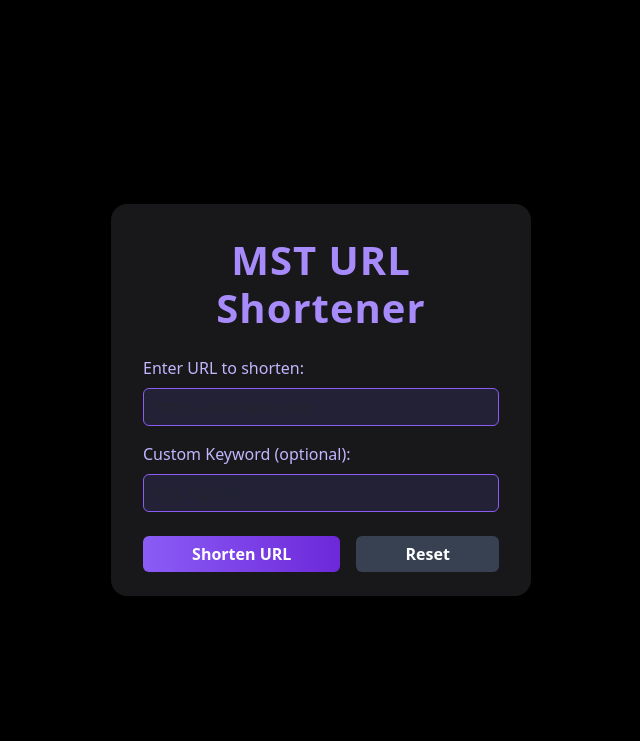
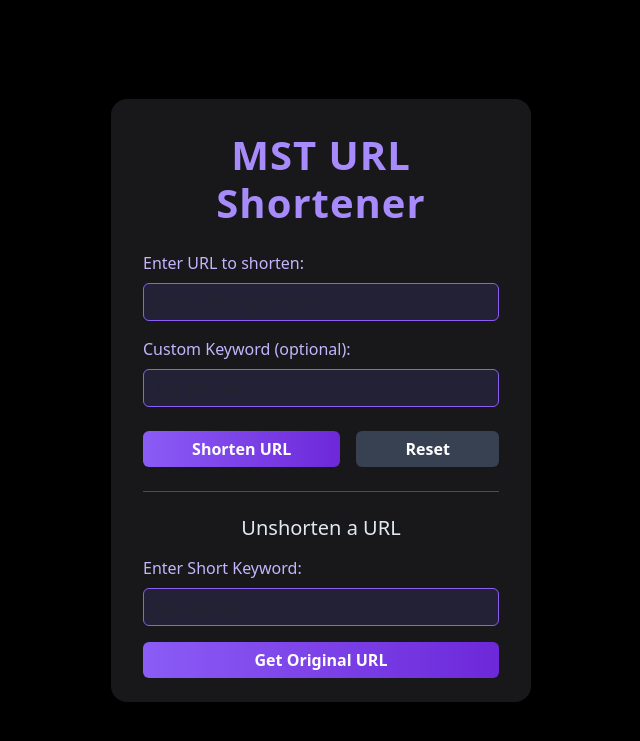
Before and after one commit to dhimanparas20/URL-Shortner-Lite, a Flask app: page / in a window 1280 px wide. Shown: the top 741 px of the page, without its empty margins (319-959 px from the left). Run offline with Flask 3, Linux system fonts and the light colour scheme.

Commit message:
more ui features
Signed-off-by: dhimanparas20 <dhimanparas20@gmail.com>

```diff
--- a/app.py
+++ b/app.py
@@ -1,4 +1,4 @@
-from flask import Flask, request, redirect, render_template
+from flask import Flask, request, redirect, render_template, jsonify, send_file
 from flask_restful import Api, Resource
 import string
 import random
@@ -6,6 +6,8 @@ import os
 import json
 from pymongo import MongoClient
 from dotenv import load_dotenv
+import io
+import qrcode
 
 # Load environment variables
 load_dotenv()
@@ -13,13 +15,9 @@ load_dotenv()
 app = Flask(__name__)
 api = Api(app)
 
-# Flag to decide whether to use external JSON file or MongoDB
 USE_JSON_FILE = os.getenv('USE_JSON_FILE', 'false').lower() == 'true'
-
-# File-based database
 DB_FILE = 'url_database.json'
 
-# MongoDB setup
 MONGO_URI = os.getenv('MONGO_URI')
 client = MongoClient(MONGO_URI)
 db = client['url_shortener']
@@ -27,38 +25,31 @@ url_collection = db['urls']
 
 def load_database():
     if USE_JSON_FILE and os.path.exists(DB_FILE):
-        # Load from the JSON file
         with open(DB_FILE, 'r') as f:
             data = json.load(f)
-        return data.get('url_database', {}), data.get('reverse_lookup', {})
-    # Return empty dictionaries if using MongoDB (we'll query it directly)
-    return {}, {}
+        return data.get('url_database', {}), data.get('reverse_lookup', {}), data.get('clicks', {})
+    return {}, {}, {}
 
-def save_database(url_database, reverse_lookup):
+def save_database(url_database, reverse_lookup, clicks):
     if USE_JSON_FILE:
-        # Save to the JSON file
         with open(DB_FILE, 'w') as f:
             json.dump({
                 'url_database': url_database,
-                'reverse_lookup': reverse_lookup
+                'reverse_lookup': reverse_lookup,
+                'clicks': clicks
             }, f)
-    # No action required for MongoDB (it's saved directly in the operations)
 
-# Load the database (only if using JSON file)
-url_database, reverse_lookup = load_database()
+url_database, reverse_lookup, clicks = load_database()
 
 def generate_short_url():
     characters = string.ascii_letters + string.digits
-    short_url = ''.join(random.choice(characters) for _ in range(6))
-    return short_url
+    return ''.join(random.choice(characters) for _ in range(6))
 
 class URLShortener(Resource):
     def post(self):
         long_url = request.json['url']
-        custom_keyword = request.json.get('custom_keyword')  # Get custom keyword if provided
-
+        custom_keyword = request.json.get('custom_keyword')
         if USE_JSON_FILE:
-            # JSON file-based logic
             if custom_keyword:
                 if custom_keyword in url_database:
                     return {'error': 'Custom keyword already taken'}, 400
@@ -67,12 +58,11 @@ class URLShortener(Resource):
                 if long_url in reverse_lookup:
                     return {'short_url': reverse_lookup[long_url]}, 200
                 short_url = generate_short_url()
-
             url_database[short_url] = long_url
             reverse_lookup[long_url] = short_url
-            save_database(url_database, reverse_lookup)
+            clicks[short_url] = 0
+            save_database(url_database, reverse_lookup, clicks)
         else:
-            # MongoDB logic
             if custom_keyword:
                 if url_collection.find_one({'short_url': custom_keyword}):
                     return {'error': 'Custom keyword already taken'}, 400
@@ -82,28 +72,68 @@ class URLShortener(Resource):
                 if existing_url:
                     return {'short_url': existing_url['short_url']}, 200
                 short_url = generate_short_url()
-
             url_collection.insert_one({
                 'short_url': short_url,
-                'long_url': long_url
+                'long_url': long_url,
+                'clicks': 0
             })
-
         return {'short_url': short_url}, 201
 
 class URLRedirect(Resource):
     def get(self, short_url):
         if USE_JSON_FILE:
             long_url = url_database.get(short_url)
+            if long_url:
+                clicks[short_url] = clicks.get(short_url, 0) + 1
+                save_database(url_database, reverse_lookup, clicks)
         else:
             url_doc = url_collection.find_one({'short_url': short_url})
             long_url = url_doc['long_url'] if url_doc else None
-
+            if url_doc:
+                url_collection.update_one({'short_url': short_url}, {'$inc': {'clicks': 1}})
         if long_url:
             return redirect(long_url)
         return {'error': 'URL not found'}, 404
 
+class ReverseLookup(Resource):
+    def post(self):
+        keyword = request.json.get('keyword')
+        if not keyword:
+            return {'error': 'No keyword provided'}, 400
+        if USE_JSON_FILE:
+            long_url = url_database.get(keyword)
+            count = clicks.get(keyword, 0)
+        else:
+            url_doc = url_collection.find_one({'short_url': keyword})
+            long_url = url_doc['long_url'] if url_doc else None
+            count = url_doc['clicks'] if url_doc and 'clicks' in url_doc else 0
+        if long_url:
+            return {'long_url': long_url, 'clicks': count}, 200
+        return {'error': 'Short URL not found'}, 404
+
+class ClickStats(Resource):
+    def get(self, short_url):
+        if USE_JSON_FILE:
+            count = clicks.get(short_url, 0)
+        else:
+            url_doc = url_collection.find_one({'short_url': short_url})
+            count = url_doc['clicks'] if url_doc else 0
+        return {'clicks': count}, 200
+
+class QRCodeGen(Resource):
+    def get(self, short_url):
+        url = request.host_url + short_url
+        img = qrcode.make(url)
+        buf = io.BytesIO()
+        img.save(buf, format='PNG')
+        buf.seek(0)
+        return send_file(buf, mimetype='image/png')
+
 api.add_resource(URLShortener, '/shorten')
 api.add_resource(URLRedirect, '/<string:short_url>')
+api.add_resource(ReverseLookup, '/unshorten')
+api.add_resource(ClickStats, '/stats/<string:short_url>')
+api.add_resource(QRCodeGen, '/qr/<string:short_url>')
 
 @app.route('/')
 def index():
--- a/templates/index.html
+++ b/templates/index.html
@@ -76,12 +76,23 @@
             color: #ede9fe;
             text-decoration: underline;
         }
+        .qr-img {
+            margin-top: 1rem;
+            background: #fff;
+            padding: 0.5rem;
+            border-radius: 0.5rem;
+        }
+        .stat-label {
+            color: #c4b5fd;
+            font-size: 0.95rem;
+        }
     </style>
 </head>
 <body>
     <div class="container">
         <div class="mst-card shadow-lg">
             <h1 class="text-center mb-4 mst-title display-6">MST URL Shortener</h1>
+            <!-- Shorten URL Form -->
             <form id="url-form" autocomplete="off">
                 <div class="mb-3">
                     <label for="long-url" class="form-label">Enter URL to shorten:</label>
@@ -96,19 +107,54 @@
                     <button type="reset" id="reset-btn" class="btn btn-gray flex-fill">Reset</button>
                 </div>
             </form>
+            <!-- Shorten Result -->
             <div id="result" class="mt-5 text-center d-none">
                 <p class="short-url-label fw-semibold mb-2">Shortened URL:</p>
                 <a id="short-url" href="#" target="_blank" class="short-url-link fs-5"></a>
+                <div class="mt-3">
+                    <span class="stat-label">Clicks: <span id="click-count">0</span></span>
+                </div>
+                <div id="qr-section" class="mt-3">
+                    <img id="qr-img" class="qr-img" src="" alt="QR Code" width="120" height="120" />
+                    <div>
+                        <a id="download-qr" href="#" download="qr.png" class="btn btn-sm btn-purple mt-2">Download QR</a>
+                    </div>
+                </div>
+            </div>
+            <!-- Reverse Lookup -->
+            <hr class="my-4" />
+            <div>
+                <h5 class="text-center mb-3">Unshorten a URL</h5>
+                <form id="unshorten-form" autocomplete="off">
+                    <div class="mb-3">
+                        <label for="short-keyword" class="form-label">Enter Short Keyword:</label>
+                        <input type="text" id="short-keyword" class="form-control" required placeholder="e.g. my-link">
+                    </div>
+                    <button type="submit" class="btn btn-purple w-100">Get Original URL</button>
+                </form>
+                <div id="unshorten-result" class="mt-3 text-center d-none">
+                    <p class="short-url-label fw-semibold mb-2">Original URL:</p>
+                    <a id="original-url" href="#" target="_blank" class="short-url-link fs-6"></a>
+                    <div class="mt-2">
+                        <span class="stat-label">Clicks: <span id="unshorten-click-count">0</span></span>
+                    </div>
+                </div>
             </div>
         </div>
     </div>
     <script>
+        // Shorten URL logic
         const form = document.getElementById('url-form');
         const longUrlInput = document.getElementById('long-url');
         const customKeywordInput = document.getElementById('custom-keyword');
         const resetBtn = document.getElementById('reset-btn');
         const resultDiv = document.getElementById('result');
         const shortUrlLink = document.getElementById('short-url');
+        const clickCount = document.getElementById('click-count');
+        const qrImg = document.getElementById('qr-img');
+        const downloadQr = document.getElementById('download-qr');
+        const unshortenClickCount = document.getElementById('unshorten-click-count');
+
 
         form.addEventListener('submit', async (e) => {
             e.preventDefault();
@@ -126,8 +172,17 @@
                     shortUrlLink.href = shortUrl;
                     shortUrlLink.textContent = shortUrl;
                     resultDiv.classList.remove('d-none');
+                    // Fetch click stats
+                    fetch(`/stats/${data.short_url}`)
+                        .then(res => res.json())
+                        .then(stat => clickCount.textContent = stat.clicks || 0);
+                    // Show QR code
+                    const qrUrl = `/qr/${data.short_url}`;
+                    qrImg.src = qrUrl;
+                    downloadQr.href = qrUrl;
                 } else {
-                    alert('Error shortening URL');
+                    const err = await response.json();
+                    alert(err.error || 'Error shortening URL');
                 }
             } catch (error) {
                 console.error('Error:', error);
@@ -141,6 +196,42 @@
             resultDiv.classList.add('d-none');
             shortUrlLink.href = '#';
             shortUrlLink.textContent = '';
+            clickCount.textContent = '0';
+            qrImg.src = '';
+            downloadQr.href = '#';
+        });
+
+        // Reverse Lookup logic
+        const unshortenForm = document.getElementById('unshorten-form');
+        const shortKeywordInput = document.getElementById('short-keyword');
+        const unshortenResultDiv = document.getElementById('unshorten-result');
+        const originalUrlLink = document.getElementById('original-url');
+
+        unshortenForm.addEventListener('submit', async (e) => {
+            e.preventDefault();
+            const keyword = shortKeywordInput.value.trim();
+            if (!keyword) return;
+            try {
+                const response = await fetch('/unshorten', {
+                    method: 'POST',
+                    headers: { 'Content-Type': 'application/json' },
+                    body: JSON.stringify({ keyword }),
+                });
+                if (response.ok) {
+                    const data = await response.json();
+                    originalUrlLink.href = data.long_url;
+                    originalUrlLink.textContent = data.long_url;
+                    unshortenClickCount.textContent = data.clicks || 0;
+                    unshortenResultDiv.classList.remove('d-none');
+                } else {
+                    const err = await response.json();
+                    alert(err.error || 'Short URL not found');
+                    unshortenResultDiv.classList.add('d-none');
+                }
+            } catch (error) {
+                console.error('Error:', error);
+                alert('Error looking up URL');
+            }
         });
     </script>
 </body>
```
Also changed, not shown: 1 other file.
